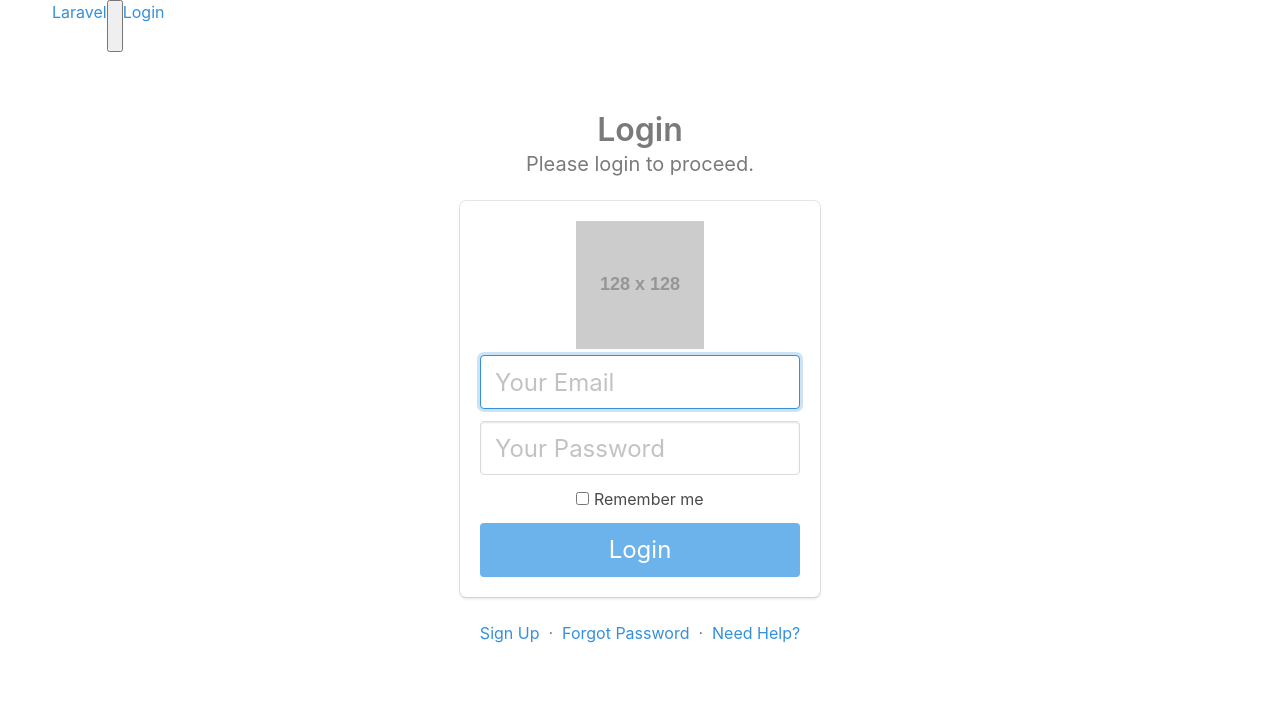
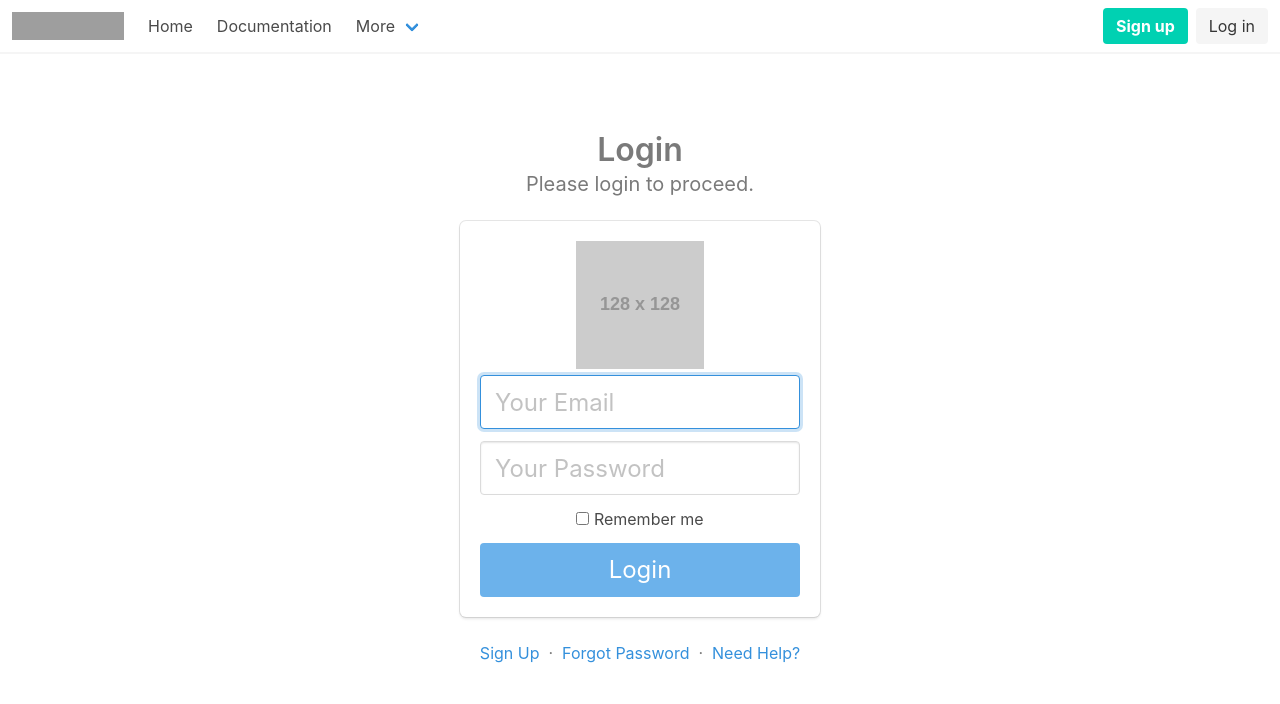
Before and after one commit to nagisa-ito/transporter, a Laravel app: page /login in a window 1280 px wide. Shown: the top 704 px of the page. Run offline with Laravel 8, Linux system fonts and the light colour scheme; grey boxes labelled with a size stand in for pictures from a placeholder-image service; parts of the project's set-up code (start-up, migrations or seed data) failed here and were passed over; some libraries are stand-ins or nearby versions; grey boxes are pictures that could not be loaded.

Commit message:
テンプレート変更

```diff
--- a/server/resources/views/layouts/app.blade.php
+++ b/server/resources/views/layouts/app.blade.php
@@ -7,7 +7,7 @@
     <!-- CSRF Token -->
     <meta name="csrf-token" content="{{ csrf_token() }}">
 
-    <title>{{ config('app.name', 'Laravel') }}</title>
+    <title>Transporter - @yield('title', 'home')</title>
 
     <!-- Scripts -->
     <script src="{{ asset('js/app.js') }}" defer></script>
@@ -15,66 +15,78 @@
     <!-- Fonts -->
     <link rel="dns-prefetch" href="//fonts.gstatic.com">
     <link href="https://fonts.googleapis.com/css?family=Nunito" rel="stylesheet">
+    <link href="https://fonts.googleapis.com/css?family=Open+Sans:300,400,700" rel="stylesheet">
 
     <!-- Styles -->
     <link href="{{ asset('css/app.css') }}" rel="stylesheet">
 </head>
 <body>
+    {{-- app以下でVueが有効になっている --}}
     <div id="app">
-        <nav class="navbar navbar-expand-md navbar-light bg-white shadow-sm">
-            <div class="container">
-                <a class="navbar-brand" href="{{ url('/') }}">
-                    {{ config('app.name', 'Laravel') }}
+        {{-- TODO: ヘッダーは別ファイルに --}}
+        <nav class="navbar has-shadow mb-20" role="navigation" aria-label="main navigation">
+            <div class="navbar-brand">
+                <a class="navbar-item" href="https://bulma.io">
+                <img src="https://bulma.io/images/bulma-logo.png" width="112" height="28">
                 </a>
-                <button class="navbar-toggler" type="button" data-toggle="collapse" data-target="#navbarSupportedContent" aria-controls="navbarSupportedContent" aria-expanded="false" aria-label="{{ __('Toggle navigation') }}">
-                    <span class="navbar-toggler-icon"></span>
-                </button>
 
-                <div class="collapse navbar-collapse" id="navbarSupportedContent">
-                    <!-- Left Side Of Navbar -->
-                    <ul class="navbar-nav mr-auto">
+                <a role="button" class="navbar-burger burger" aria-label="menu" aria-expanded="false" data-target="navbarBasicExample">
+                <span aria-hidden="true"></span>
+                <span aria-hidden="true"></span>
+                <span aria-hidden="true"></span>
+                </a>
+            </div>
 
-                    </ul>
+            <div id="navbarBasicExample" class="navbar-menu">
+                <div class="navbar-start">
+                    <a class="navbar-item" href="{{ url('/') }}">Home</a>
+                    <a class="navbar-item">Documentation</a>
+                    <div class="navbar-item has-dropdown is-hoverable">
+                        <a class="navbar-link">More</a>
+                        <div class="navbar-dropdown">
+                            <a class="navbar-item">About</a>
+                            <a class="navbar-item">Jobs</a>
+                            <a class="navbar-item">Contact</a>
+                            <hr class="navbar-divider">
+                            <a class="navbar-item">Report an issue</a>
+                        </div>
+                    </div>
+                </div>
+                <div class="navbar-end">
 
-                    <!-- Right Side Of Navbar -->
-                    <ul class="navbar-nav ml-auto">
-                        <!-- Authentication Links -->
-                        @guest
-                            <li class="nav-item">
-                                <a class="nav-link" href="{{ route('login') }}">{{ __('Login') }}</a>
-                            </li>
-                            @if (Route::has('register'))
-                                <li class="nav-item">
-                                    <a class="nav-link" href="{{ route('register') }}">{{ __('Register') }}</a>
-                                </li>
-                            @endif
-                        @else
-                            <li class="nav-item dropdown">
-                                <a id="navbarDropdown" class="nav-link dropdown-toggle" href="#" role="button" data-toggle="dropdown" aria-haspopup="true" aria-expanded="false" v-pre>
-                                    {{ Auth::user()->name }} <span class="caret"></span>
-                                </a>
-
-                                <div class="dropdown-menu dropdown-menu-right" aria-labelledby="navbarDropdown">
-                                    <a class="dropdown-item" href="{{ route('logout') }}"
-                                       onclick="event.preventDefault();
-                                                     document.getElementById('logout-form').submit();">
-                                        {{ __('Logout') }}
-                                    </a>
-
-                                    <form id="logout-form" action="{{ route('logout') }}" method="POST" style="display: none;">
-                                        @csrf
-                                    </form>
-                                </div>
-                            </li>
-                        @endguest
-                    </ul>
+                <div class="navbar-item">
+                    {{-- ユーザーが認証されているか --}}
+                    @auth
+                    <div class="navbar-item has-dropdown is-hoverable">
+                        <a class="navbar-link">{{ Auth::user()->name }}</a>
+                        <div class="navbar-dropdown">
+                            <a class="navbar-item">About</a>
+                            <a class="navbar-item">Jobs</a>
+                            <a class="navbar-item">Contact</a>
+                            <hr class="navbar-divider">
+                            <a class="navbar-item">Report an issue</a>
+                        </div>
+                    </div>
+                    <div class="buttons">
+                        <a class="button is-light" href="{{ route('logout') }}">{{ __('Log out') }}</a>
+                    </div>
+                    @else
+                    <div class="buttons">
+                        <a class="button is-primary" href="{{ route('register') }}">
+                            <strong>{{ __('Sign up') }}</strong>
+                        </a>
+                        <a class="button is-light" href="{{ route('login') }}">{{ __('Log in') }}</a>
+                    </div>
+                    @endauth
                 </div>
             </div>
         </nav>
 
-        <main class="py-4">
+        <main>
             @yield('content')
         </main>
+
+        @yield('script')
     </div>
 </body>
 </html>
```
